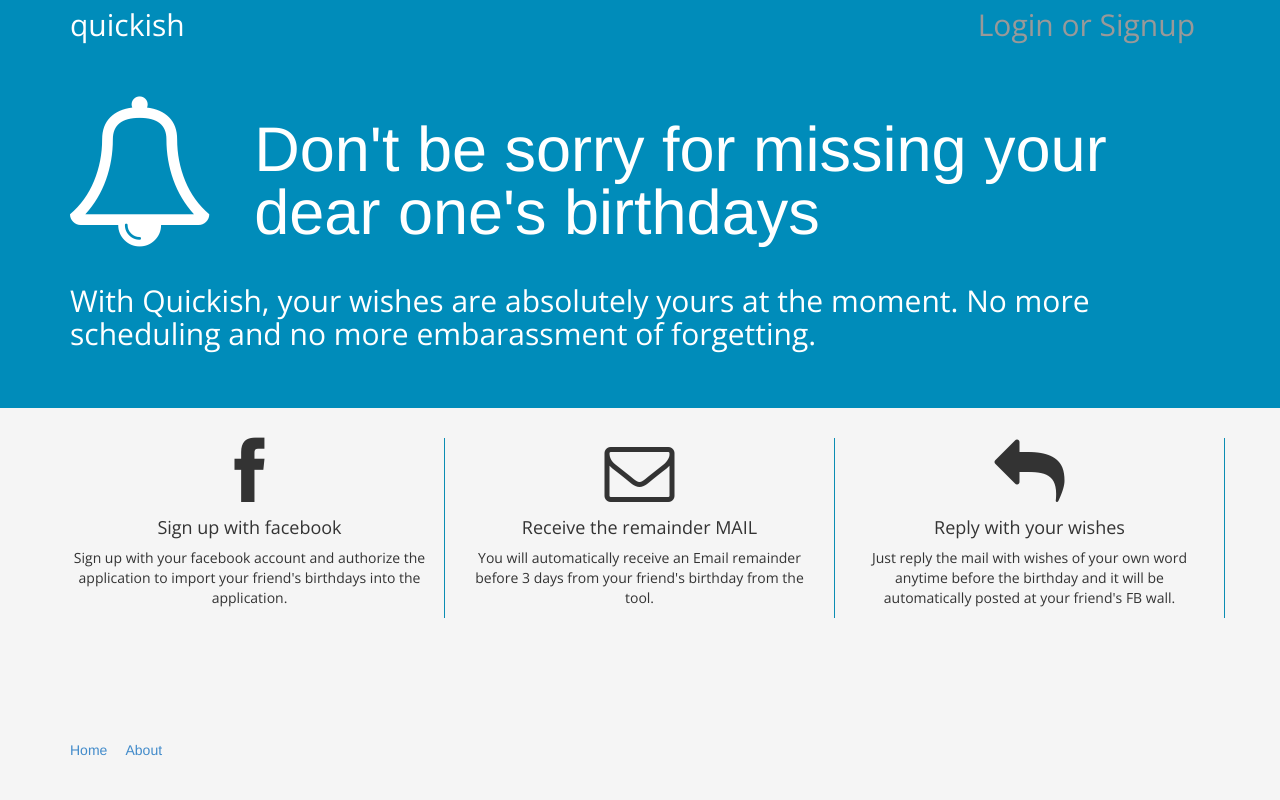
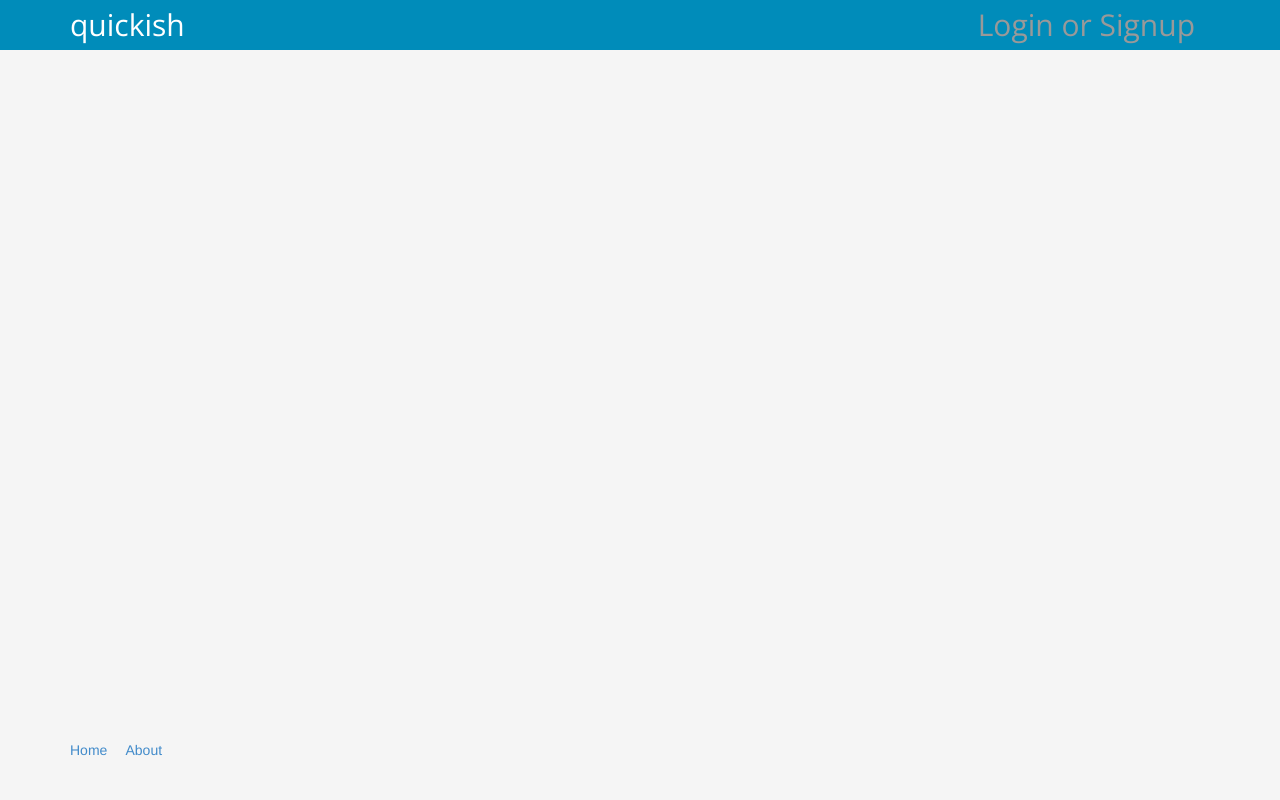
Before and after one commit to avinoth/fbitter, a Flask app: template templates/pages/placeholder.home.html in a window 1280 px wide. Run offline with Flask 2, Linux system fonts and the light colour scheme; the template is opened without the code that fills it, so the values that code supplies are empty; parts of the project's set-up code (start-up, migrations or seed data) failed here and were passed over.

Commit message:
Lines shrinked..

```diff
--- a/app.py
+++ b/app.py
@@ -9,61 +9,12 @@
 access_token_key = app.config["ACCESS_KEY"]
 access_token_secret = app.config["ACCESS_SECRET"]
 
-callback_url = 'http://localhost:5000/verify'
-session = dict()
-db = dict()
-
-
-
 @app.route('/')
 def send_token():
-    redirect_url = ""
-    auth = tweepy.OAuthHandler(consumer_key, consumer_secret, callback_url)
-
-    try:
-        #get the request tokens
-        redirect_url= auth.get_authorization_url()
-    except tweepy.TweepError:
-        print 'Error! Failed to get request token'
-
-    #this is twitter's url for authentication
-    return flask.redirect(redirect_url)
-
-
-@app.route("/verify")
-def get_verification():
-
-    #get the verifier key from the request url
-    verifier= request.args['oauth_verifier']
-
     auth = tweepy.OAuthHandler(consumer_key, consumer_secret)
-#===============================================================================
-#     token = session['request_token']
-#     del session['request_token']
-#
-#     auth.set_request_token(token[0], token[1])
-#===============================================================================
     auth.set_access_token(access_token_key, access_token_secret)
-
-    try:
-            auth.get_access_token(verifier)
-    except tweepy.TweepError:
-            print 'Error! Failed to get access token.'
-
-    #now you have access!
     api = tweepy.API(auth)
-
-    #store in a db
     return flask.render_template('tweets.html', tweets=api.user_timeline())
-#===============================================================================
-#
-# @app.route("/index")
-# def index():
-#
-#     #example, print your latest status posts
-#
-#===============================================================================
-
 
 if __name__ == '__main__':
     app.run()
--- a/requirements.txt
+++ b/requirements.txt
@@ -1,4 +1,6 @@
 Flask==0.10.1
 Jinja2==2.7.2
 Werkzeug==0.9.4
-Flask-OAuth
+tweepy
+oauthlib
+requests
--- a/templates/pages/placeholder.home.html
+++ b/templates/pages/placeholder.home.html
@@ -18,38 +18,4 @@
 
 {% block content %}
 
-
-
-
-        <div class="jumbotron">
-            <div class="container custnav">
-                <i class="fa fa-bell-o fa-5x pull-left"></i>
-                <h1>Don't be sorry for missing your dear one's birthdays</h1><h2>
-                With Quickish, your wishes are absolutely yours at the moment. No more scheduling and no more embarassment of forgetting.</h2>
-            </div>
-        </div>
-
-        <!--Row items-->
-        <div class="container">
-            <div class="row">
-                <div class="col-md-4">
-                        <i class="fa fa-facebook fa-5x"></i>
-                        <h4>Sign up with facebook</h4>
-                        <p>Sign up with your facebook account and authorize the application to import your friend's birthdays into the application.</p>
-                </div>
-                <div class="col-md-4">
-                        <i class="fa fa-envelope-o fa-5x"></i>
-                        <h4>Receive the remainder MAIL</h4>
-                        <p>You will automatically receive an Email remainder before 3 days from your friend's birthday from the tool. </p>
-                </div>
-                <div class="col-md-4">
-                        <i class="fa fa-reply fa-5x"></i>
-                        <h4>Reply with your wishes</h4>
-                        <p>Just reply the mail with wishes of your own word anytime before the birthday and it will be automatically posted at your friend's FB wall.</p>
-                </div>
-            </div>
-        </div>
-
-
-
 {% endblock %}
```
Also changed, not shown: te.py (added, +41 -0 lines).
